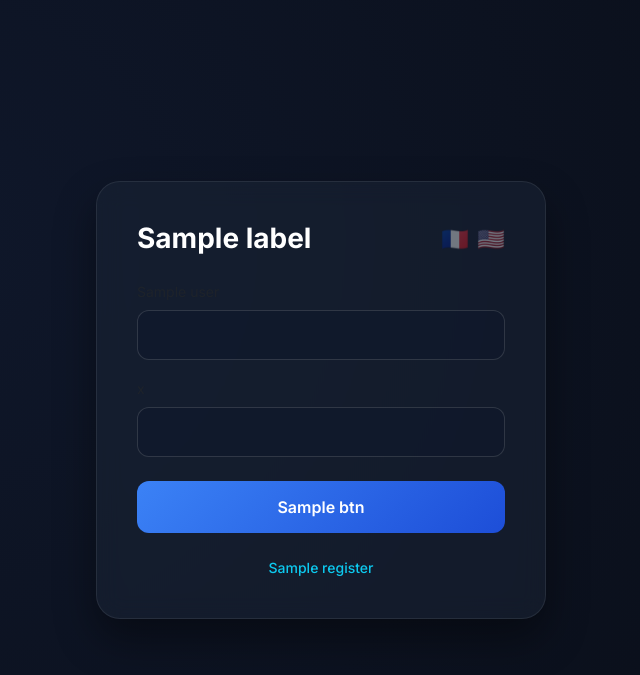
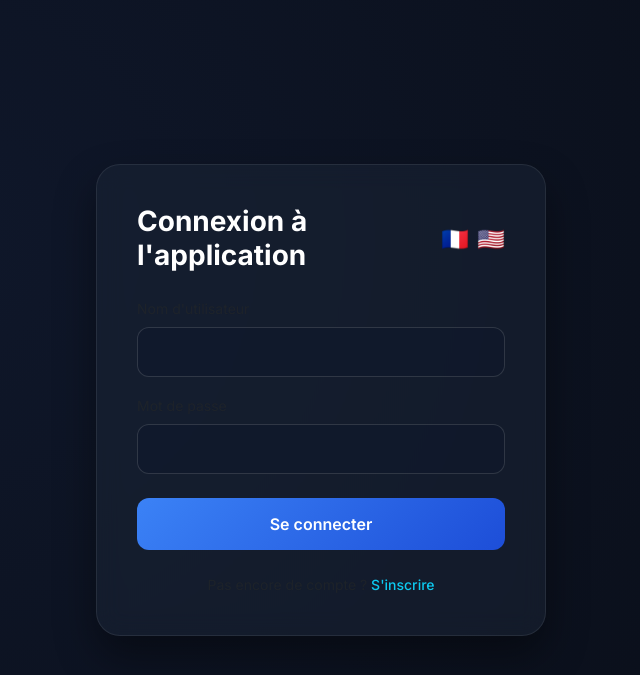
Before and after one commit to mouaad-dd/pathopredict-analytics, a Django app: template prediction_app/templates/registration/login.html in a window 1280 px wide. Shown: the top 675 px of the page, without its empty margins (319-959 px from the left). Run offline with Django 5.2, Linux system fonts and the light colour scheme; the template is opened without the code that fills it: most values are stand-ins (such as "Sample title", 1, 10 or a date in 2020); parts of the project's set-up code (start-up, migrations or seed data) failed here and were passed over.

Commit message:
Mise a jour des interfaces de connexion bilingues avec injection javascript

```diff
--- a/prediction_app/templates/registration/login.html
+++ b/prediction_app/templates/registration/login.html
@@ -3,7 +3,7 @@
   <head>
     <meta charset="UTF-8" />
     <meta name="viewport" content="width=device-width, initial-scale=1.0" />
-    <title>{{ labels.title }}</title>
+    <title>PathoPredict Analytics — Sign In</title>
     <link
       href="https://fonts.googleapis.com/css2?family=Inter:wght@400;500;600;700&display=swap"
       rel="stylesheet"
@@ -58,37 +58,25 @@
         color: white;
         width: 100%;
       }
-      .lang-btn {
-        opacity: 0.4;
+      .lang-container a {
+        text-decoration: none;
         font-size: 1.4rem;
-        text-decoration: none;
-        transition: opacity 0.2s;
+        transition: transform 0.2s ease;
         display: inline-block;
       }
-      .lang-btn:hover {
-        opacity: 1;
-      }
-      .lang-active {
-        opacity: 1;
-        border-bottom: 2px solid #3b82f6;
+      .lang-container a:hover {
+        transform: scale(1.2);
       }
     </style>
   </head>
   <body>
     <div class="login-card">
       <div class="d-flex justify-content-between align-items-center mb-4">
-        <h3 class="fw-bold text-white m-0">{{ labels.title }}</h3>
-        <div class="d-flex gap-2">
-          <a
-            href="?lang=fr"
-            class="lang-btn {% if lang == 'fr' %}lang-active{% endif %}"
-            >🇫🇷</a
-          >
-          <a
-            href="?lang=en"
-            class="lang-btn {% if lang == 'en' %}lang-active{% endif %}"
-            >🇺🇸</a
-          >
+        <!-- Titre dynamique injecté par JavaScript -->
+        <h3 class="fw-bold text-white m-0" id="loginTitle">Connexion</h3>
+        <div class="lang-container d-flex gap-2">
+          <a href="?lang=fr" title="Français">🇫🇷</a>
+          <a href="?lang=en" title="English">🇺🇸</a>
         </div>
       </div>
 
@@ -96,16 +84,22 @@
         {% csrf_token %} {% if form.errors %}
         <div
           class="alert alert-danger p-2 small border-0 bg-danger bg-opacity-10 text-danger mb-3"
+          id="errorBlock"
         >
           Identification incorrecte.
         </div>
         {% endif %}
+
         <div class="mb-3">
-          <label class="form-label small text-muted">{{ labels.user }}</label>
+          <label class="form-label small text-muted" id="labelUser"
+            >Nom d'utilisateur</label
+          >
           <input type="text" name="username" class="form-control" required />
         </div>
         <div class="mb-4">
-          <label class="form-label small text-muted">{{ labels.pass }}</label>
+          <label class="form-label small text-muted" id="labelPass"
+            >Mot de passe</label
+          >
           <input
             type="password"
             name="password"
@@ -113,18 +107,54 @@
             required
           />
         </div>
-        <button type="submit" class="btn btn-submit mb-3">
-          {{ labels.btn }}
+        <button type="submit" class="btn btn-submit mb-3" id="btnSubmit">
+          Se connecter
         </button>
       </form>
+
       <div class="text-center small mt-2">
-        <span class="text-muted">{{ labels.no_account }}</span>
+        <span class="text-muted" id="textNoAccount"
+          >Pas encore de compte ?</span
+        >
         <a
           href="{% url 'signup' %}"
           class="text-info text-decoration-none fw-medium"
-          >{{ labels.register }}</a
+          id="linkRegister"
+          >S'inscrire</a
         >
       </div>
     </div>
+
+    <!-- CODE MAGIQUE D'INJECTION POUR LE LOGIN -->
+    <script>
+      document.addEventListener("DOMContentLoaded", function () {
+        const urlParams = new URLSearchParams(window.location.search);
+        const isEn = urlParams.get("lang") === "en";
+
+        if (isEn) {
+          document.getElementById("loginTitle").innerText = "Portal Sign In";
+          document.getElementById("labelUser").innerText = "Username";
+          document.getElementById("labelPass").innerText = "Password";
+          document.getElementById("btnSubmit").innerText = "Sign In";
+          document.getElementById("textNoAccount").innerText =
+            "Don't have an account yet? ";
+          document.getElementById("linkRegister").innerText = "Sign Up";
+
+          const errorBlock = document.getElementById("errorBlock");
+          if (errorBlock) {
+            errorBlock.innerText = "Invalid credentials. Please try again.";
+          }
+        } else {
+          document.getElementById("loginTitle").innerText =
+            "Connexion à l'application";
+          document.getElementById("labelUser").innerText = "Nom d'utilisateur";
+          document.getElementById("labelPass").innerText = "Mot de passe";
+          document.getElementById("btnSubmit").innerText = "Se connecter";
+          document.getElementById("textNoAccount").innerText =
+            "Pas encore de compte ? ";
+          document.getElementById("linkRegister").innerText = "S'inscrire";
+        }
+      });
+    </script>
   </body>
 </html>
```
Also changed, not shown: prediction_app/templates/registration/signup.html (+37 -27 lines).
